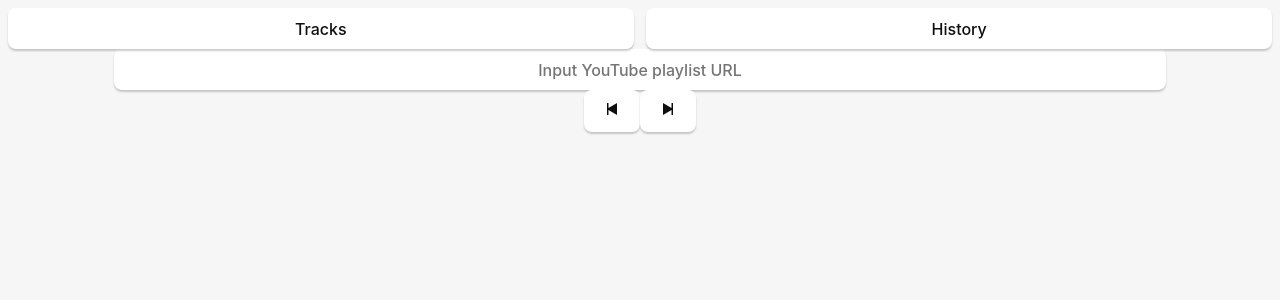
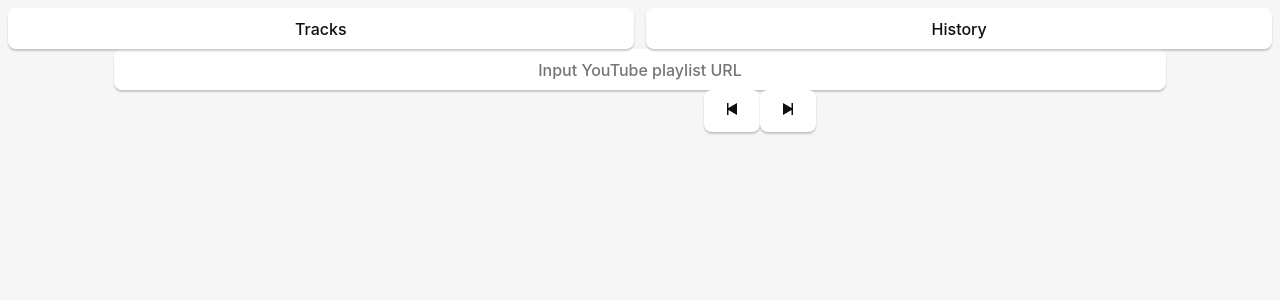
Before and after one commit to void2610/Simple-YouTube-Music.js, a React (Vite) app: page / in a window 1280 px wide. Shown: the top 300 px of the page. Built offline with nearby package versions, Linux system fonts and the light colour scheme.

Commit message:
width bug fix

```diff
--- a/src/components/PlayList.jsx
+++ b/src/components/PlayList.jsx
@@ -27,6 +27,7 @@ const PlayList = ({
   }
 
   return (
+    <div style={{ width: '240px' }}>
       <SimpleBarReact style={{ maxHeight: '420px' }} ref={simpleBarRef}>
         <List>
           {tracks.map((track, index) => (
@@ -48,6 +49,7 @@ const PlayList = ({
           ))}
         </List>
       </SimpleBarReact>
+    </div>
   );
 }
 
--- a/src/styles.css
+++ b/src/styles.css
@@ -19,7 +19,7 @@
 }
 
 .simplebar-scrollbar:before {
-  border-radius: 0;
+  border-radius: 100;
 }
 
 .primary {
```
Lines whose indentation alone changed are shown as unchanged.
